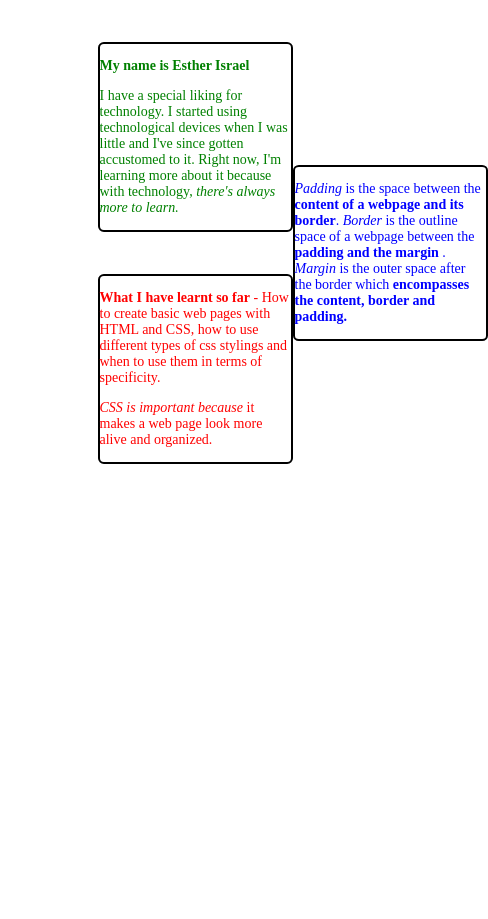
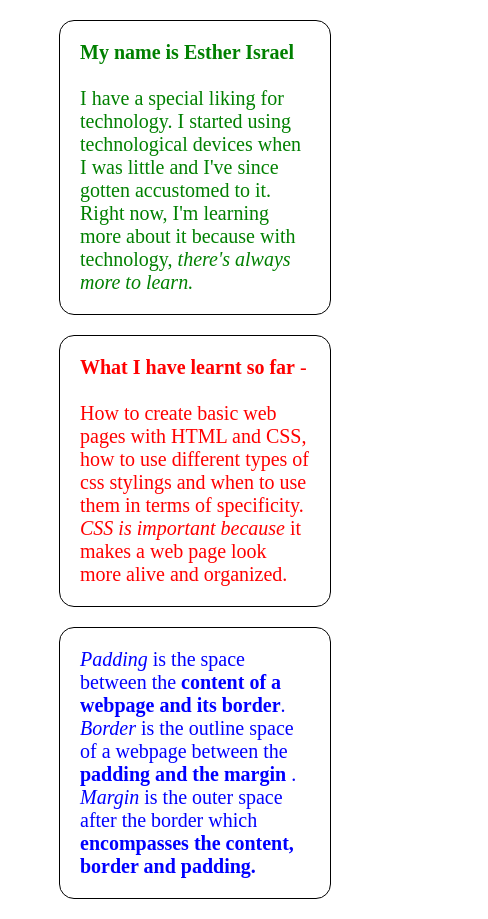
Before and after one commit to Smartbabbe/CSS-practice, a plain HTML site: page index.html in a window 390 px wide. Shown: the whole page, 488 px wide, since content can reach past the window. Before the commit the page ends 844 px from the top, so only its background shows below. Drawn offline with Linux system fonts and the light colour scheme.

Commit message:
made the site responsive on mobile screen

```diff
--- a/index.html
+++ b/index.html
@@ -12,7 +12,7 @@
       <div class="first">
         <section>
           <!-- <h1>First section</h1> -->
-          <p><b>My name is Esther Israel</b></p>
+          <p><b>My name is Esther Israel</b></p><br>
           <p>
             I have a special liking for technology. I started using
             technological devices when I was little and I've since gotten
@@ -26,7 +26,7 @@
         <section>
           <!-- <h1>second section</h1> -->
           <p>
-            <b>What I have learnt so far</b> - How to create basic web pages
+            <b>What I have learnt so far</b> - <br> <br> How to create basic web pages
             with HTML and CSS, how to use different types of css stylings and
             when to use them in terms of specificity.
           </p>
--- a/styles.css
+++ b/styles.css
@@ -1,29 +1,17 @@
-body {
+*, *::before, *::after {
     background-color: white;
-    width: 50%;
-    margin: auto;
-
+    padding: 0;
+    margin: 0;
+    font-size: 20px;
 }
 
 .parent {
-    display: flex;
-    flex-direction: column;
-    flex-wrap: wrap;
-    height: 60vh;
-    justify-content: center;
-    justify-content: space-evenly;
-}
-
-div h1 {
-    font-size: 18px;
+    width: 50%;
+    margin: 0 auto;
 }
 
 .first {
     color: green;
-}
-
-div p{
-    font-size: 14px;
 }
 
 .second {
@@ -35,6 +23,14 @@ div p{
 }
 
 .first, .second, .third {
-    border: 2px solid black;
-    border-radius: 3%;
+    padding: 1rem;
+    margin: 1rem;
+    border: 1px solid black;
+    border-radius: 15px;
 }
+
+@media screen and (max-width: 700px) {
+    .parent {
+        width: 80%;
+    }
+}
```
